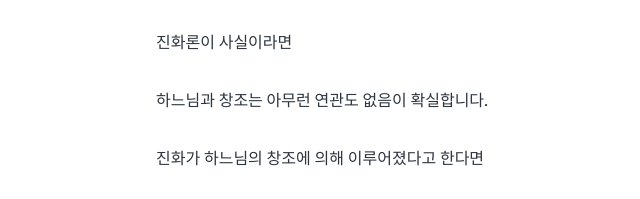
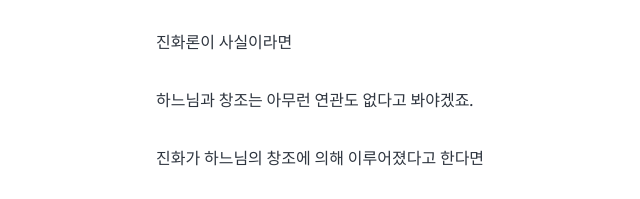
Before and after one commit to biniruu/the-irreverent-question, a Gatsby site: page /faith/is-the-universe-really-created-by-god/ in a window 1280 px wide. Shown: the part 1161-1360 px from the top of the page, 168-808 px from the left. Built offline with nearby package versions, Linux system fonts and the light colour scheme; Gatsby itself is replaced by a stand-in of ours.

Commit message:
docs: update content

```diff
--- a/content/blog/faith/is-the-universe-really-created-by-god.md
+++ b/content/blog/faith/is-the-universe-really-created-by-god.md
@@ -38,7 +38,7 @@ description: 창조과학은 거부하지만 창조론은 받아들이는,<br />
 
 진화론이 사실이라면
 
-하느님과 창조는 아무런 연관도 없음이 확실합니다.
+하느님과 창조는 아무런 연관도 없다고 봐야겠죠.
 
 진화가 하느님의 창조에 의해 이루어졌다고 한다면
 
```
